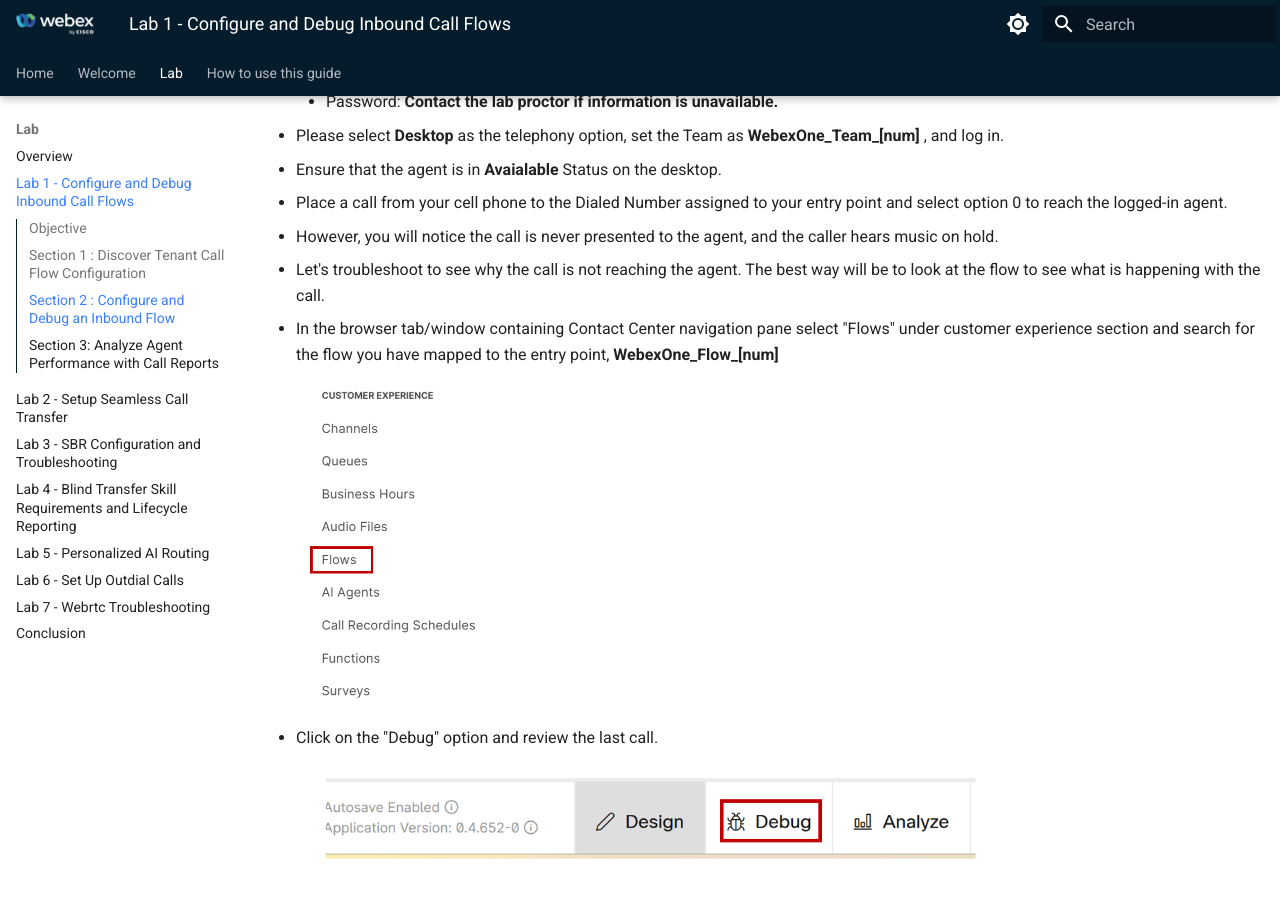
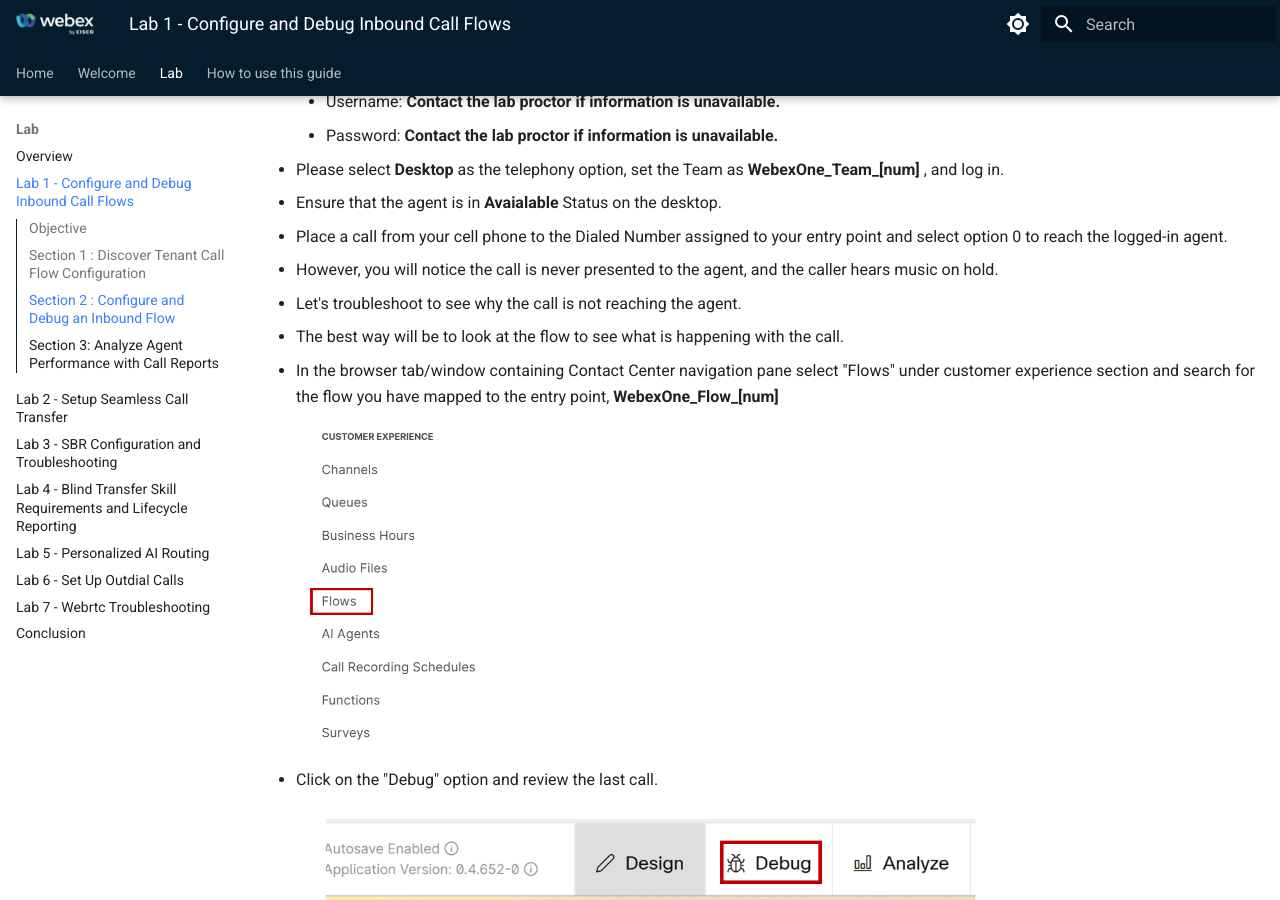
Before and after one commit to WebexCC-SA/LAB-21177, an MkDocs documentation site: the page built from docs/Excercise1.md, in a window 1280 px wide and 900 px high, scrolled down 11310 px. Built offline with MkDocs 1.6.1 and Material for MkDocs 9.7.7, drawn with Linux system fonts in a browser that asks for light colours; some of the changed text lies outside the part shown.

```diff
--- a/docs/Excercise1.md
+++ b/docs/Excercise1.md
@@ -111,7 +111,9 @@ After creating the inbound flow and presenting calls to a test agent, participan
 
       ![Nav](./assets/2310_Excercise1_2_7.png){ width="700" }
 
-- Now, let's start building the entry point for the external call. To do this, navigate to "Customer Experience" and select "Channels."
+- Now, let's start building the entry point for the external call.
+
+- To do this, navigate to "Customer Experience" and select "Channels."
 
       ![Nav](./assets/2310_Excercise1_2_8.png){ width="200" }
 
@@ -189,7 +191,9 @@ After creating the inbound flow and presenting calls to a test agent, participan
 
 - However, you will notice the call is never presented to the agent, and the caller hears music on hold.<br>
 
-- Let's troubleshoot to see why the call is not reaching the agent. The best way will be to look at the flow to see what is happening with the call. <br>
+- Let's troubleshoot to see why the call is not reaching the agent.
+
+- The best way will be to look at the flow to see what is happening with the call. <br>
 
 - In the browser tab/window containing Contact Center navigation pane select "Flows" under customer experience section and search for the flow you have mapped to the entry point, **WebexOne_Flow_[num]**
 
@@ -262,7 +266,9 @@ After creating the inbound flow and presenting calls to a test agent, participan
 
       ![Nav](./assets/2310_Excercise1_3_2.png){ width="600" }
 
-- Make another call. While the agent's phone is ringing, disconnect the call from your cell phone
+- Make another call.
+
+- While the agent's phone is ringing, disconnect the call from your cell phone
 
 - Now that you have a variety of calls in the system, you can explore the reports to see how to track "**Contact Offer**" and "**Assignment Failures**" to the agent.
 
```
